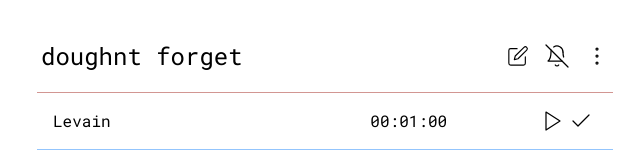
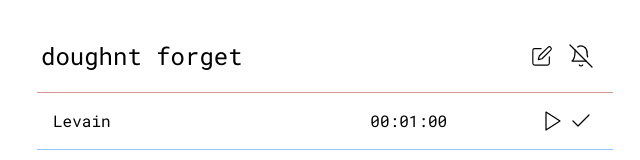
Before and after one commit to nicolean/doughnt-forget, a Next.js app: page / in a window 1280 px wide. Shown: the top 160 px of the page, without its empty margins (315-955 px from the left). Built offline with nearby package versions, Linux system fonts and the light colour scheme.

Commit message:
Temporarily comments menu out

```diff
--- a/src/components/ScheduleHeader.tsx
+++ b/src/components/ScheduleHeader.tsx
@@ -26,7 +26,7 @@ export default function ScheduleHeader({ isNotificationsEnabled, setIsNotificati
         <div className="mr-4 flex">
           <NotificationToggle isNotificationsEnabled={isNotificationsEnabled} setIsNotificationsEnabled={setIsNotificationsEnabled}  />
         </div>
-        <ScheduleMenu />
+        {/* <ScheduleMenu /> */}
       </div>
     </div>
   )
```
